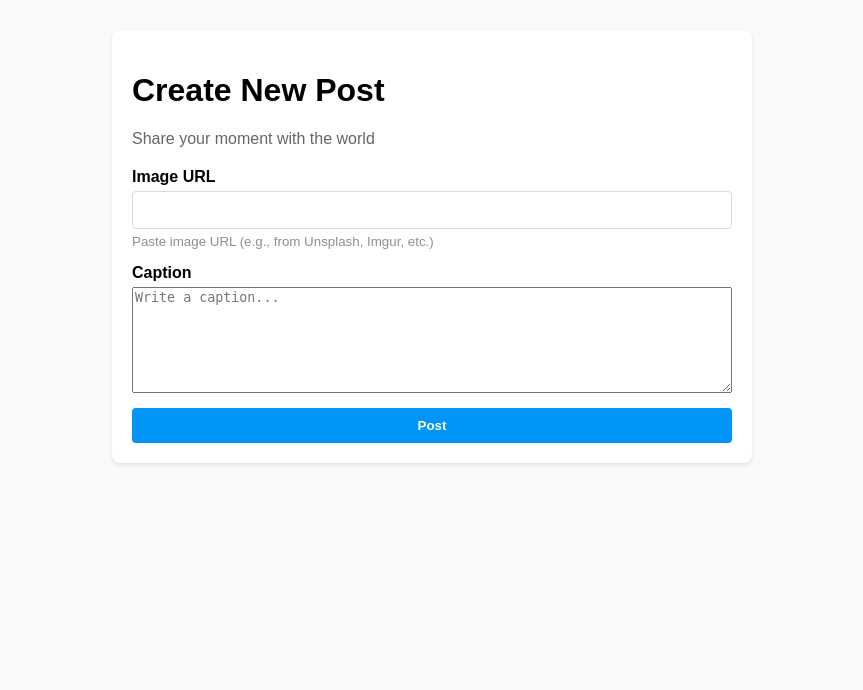
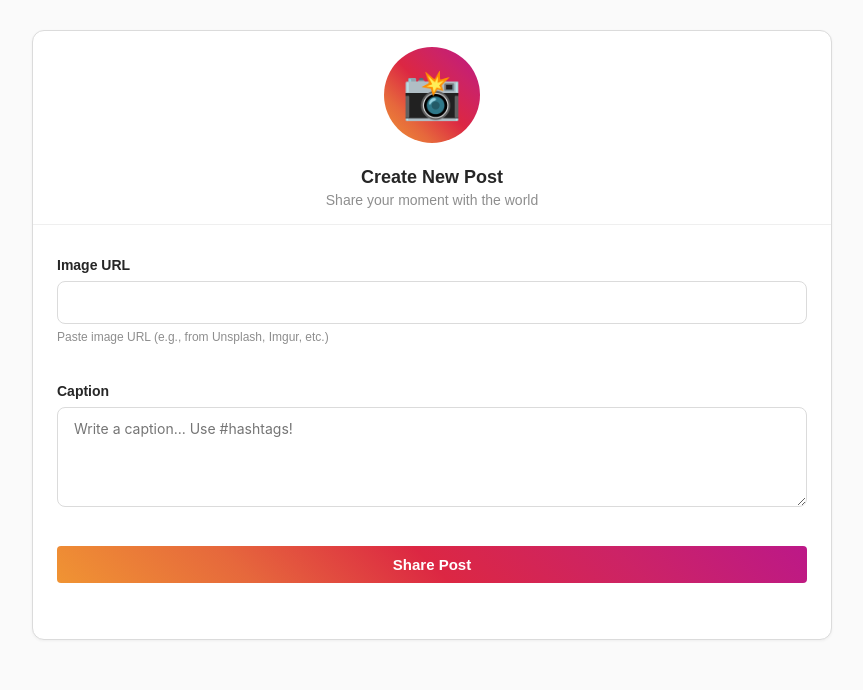
Before and after one commit to Vinozz1/login-instangram, a Flask app: page /create-post in a window 1280 px wide. Shown: the part 120-810 px from the top of the page, without its empty margins (208-1071 px from the left). Before the commit the page ends 585 px from the top, so only its background shows below. Run offline with Flask 3, Linux system fonts and the light colour scheme; the visitor is signed in with stand-in values (Sample User, id 1).

Commit message:
Polish create-post page with Instagram design
✅ Beautiful gradient upload icon
✅ Card-based design with clean borders
✅ Better form styling with focus states
✅ Gradient submit button
✅ Improved spacing and typography
✅ Hint text for hashtags
✅ Professional preview section

Now looks like real Instagram create post!

```diff
--- a/app/templates/create_post.html
+++ b/app/templates/create_post.html
@@ -4,6 +4,9 @@
 {% endblock %}
 {% block content %}
     <style>
+        body {
+            background: #fafafa;
+        }
         .instagram-nav {
             background: white;
             border-bottom: 1px solid #dbdbdb;
@@ -32,27 +35,125 @@
             font-weight: 600;
         }
         .create-container {
-            max-width: 600px;
+            max-width: 800px;
             margin: 30px auto;
-            padding: 20px;
+            padding: 0 20px;
+        }
+        .create-card {
+            background: white;
+            border: 1px solid #dbdbdb;
+            border-radius: 12px;
+            overflow: hidden;
+            box-shadow: 0 1px 3px rgba(0, 0, 0, 0.05);
+        }
+        .create-header {
+            padding: 16px 24px;
+            border-bottom: 1px solid #efefef;
+            text-align: center;
+        }
+        .create-title {
+            font-size: 18px;
+            font-weight: 600;
+            color: #262626;
+            margin: 0;
+        }
+        .create-subtitle {
+            font-size: 14px;
+            color: #8e8e8e;
+            margin: 4px 0 0 0;
+        }
+        .create-body {
+            padding: 32px 24px;
+        }
+        .form-group {
+            margin-bottom: 24px;
+        }
+        .form-group label {
+            display: block;
+            font-size: 14px;
+            font-weight: 600;
+            color: #262626;
+            margin-bottom: 8px;
+        }
+        .form-group input[type="text"],
+        .form-group textarea {
+            width: 100%;
+            padding: 12px 16px;
+            border: 1px solid #dbdbdb;
+            border-radius: 8px;
+            font-size: 14px;
+            font-family: -apple-system, BlinkMacSystemFont, "Segoe UI", Roboto, Helvetica, Arial, sans-serif;
+            transition: border-color 0.2s;
+            box-sizing: border-box;
+        }
+        .form-group input[type="text"]:focus,
+        .form-group textarea:focus {
+            outline: none;
+            border-color: #0095f6;
+        }
+        .form-group textarea {
+            min-height: 100px;
+            resize: vertical;
+        }
+        .form-hint {
+            font-size: 12px;
+            color: #8e8e8e;
+            margin-top: 6px;
+            display: block;
+        }
+        .submit-btn {
+            width: 100%;
+            padding: 14px;
+            background: linear-gradient(45deg, #f09433 0%, #e6683c 25%, #dc2743 50%, #cc2366 75%, #bc1888 100%);
+            color: white;
+            border: none;
+            border-radius: 8px;
+            font-size: 15px;
+            font-weight: 600;
+            cursor: pointer;
+            transition: opacity 0.2s;
+        }
+        .submit-btn:hover {
+            opacity: 0.9;
+        }
+        .submit-btn:active {
+            transform: scale(0.98);
         }
         .preview-container {
             background: white;
             border: 1px solid #dbdbdb;
-            border-radius: 8px;
-            padding: 20px;
-            margin-top: 20px;
+            border-radius: 12px;
+            padding: 24px;
+            margin-top: 24px;
+        }
+        .preview-title {
+            font-size: 16px;
+            font-weight: 600;
+            color: #262626;
+            margin: 0 0 16px 0;
         }
         .preview-image {
             width: 100%;
             max-height: 500px;
             object-fit: cover;
-            border-radius: 4px;
-            margin-top: 10px;
+            border-radius: 8px;
         }
-        textarea {
-            min-height: 100px;
-            resize: vertical;
+        .error-msg {
+            color: #ed4956;
+            font-size: 13px;
+            margin-top: 6px;
+            display: block;
+        }
+        .upload-icon {
+            width: 96px;
+            height: 96px;
+            margin: 0 auto 24px;
+            background: linear-gradient(45deg, #f09433 0%, #e6683c 25%, #dc2743 50%, #cc2366 75%, #bc1888 100%);
+            border-radius: 50%;
+            display: flex;
+            align-items: center;
+            justify-content: center;
+            font-size: 48px;
         }
     </style>
 
@@ -67,29 +168,34 @@
         </div>
     </nav>
 
-    <div class="content create-container">
-        <h1>Create New Post</h1>
-        <p style="color: #666; margin-bottom: 20px;">Share your moment with the world</p>
+    <div class="create-container">
+        <div class="create-card">
+            <div class="create-header">
+                <div class="upload-icon">📸</div>
+                <h1 class="create-title">Create New Post</h1>
+                <p class="create-subtitle">Share your moment with the world</p>
+            </div>
 
+            <div class="create-body">
                 <form method="post" onsubmit="return validateForm()">
                     {{ form.hidden_tag() }}
 
-            <div>
+                    <div class="form-group">
                         {{ form.image_url.label }}
-                {{ form.image_url(id="imageUrl", oninput="previewImage()") }}
+                        {{ form.image_url(id="imageUrl", oninput="previewImage()", class="form-control") }}
                         {% if form.image_url.errors %}
                             {% for error in form.image_url.errors %}
                                 <span class="error-msg">{{ error }}</span>
                             {% endfor %}
                         {% endif %}
-                <small style="color: #8e8e8e; display: block; margin-top: 5px;">
+                        <small class="form-hint">
                             Paste image URL (e.g., from Unsplash, Imgur, etc.)
                         </small>
                     </div>
 
-            <div>
+                    <div class="form-group">
                         {{ form.caption.label }}
-                {{ form.caption(placeholder="Write a caption...") }}
+                        {{ form.caption(placeholder="Write a caption... Use #hashtags!", class="form-control") }}
                         {% if form.caption.errors %}
                             {% for error in form.caption.errors %}
                                 <span class="error-msg">{{ error }}</span>
@@ -97,13 +203,15 @@
                         {% endif %}
                     </div>
 
-            <div>
-                {{ form.submit }}
+                    <div class="form-group">
+                        {{ form.submit(class="submit-btn", value="Share Post") }}
                     </div>
                 </form>
+            </div>
+        </div>
 
         <div class="preview-container" id="previewContainer" style="display: none;">
-            <h3>Preview</h3>
+            <h3 class="preview-title">Preview</h3>
             <img id="previewImg" class="preview-image" alt="Image preview">
         </div>
     </div>
```
Lines whose indentation alone changed are shown as unchanged.
